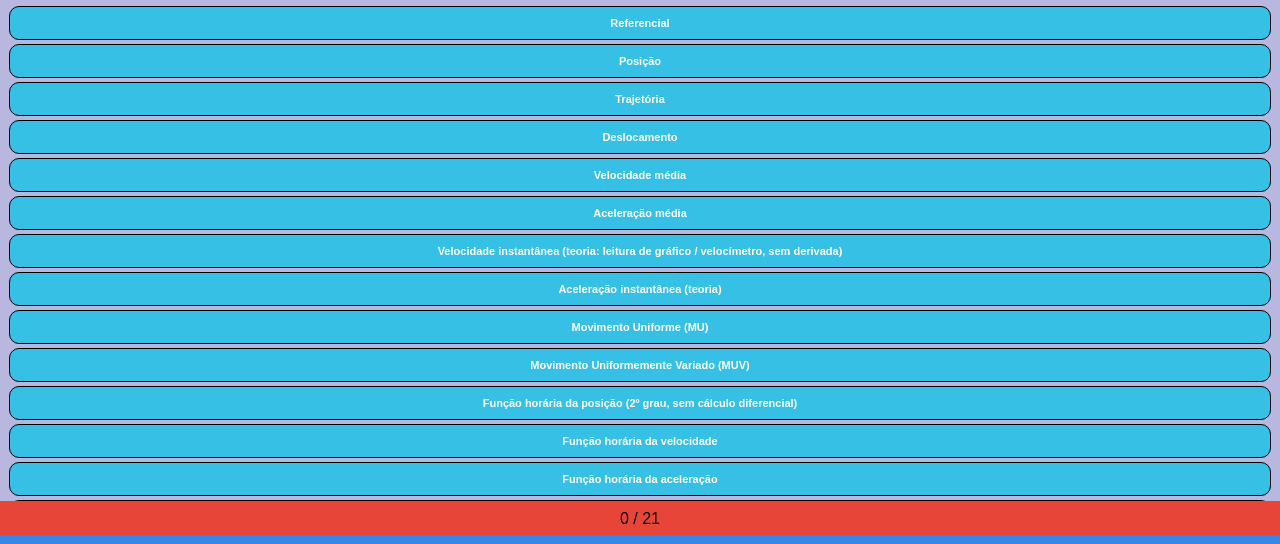
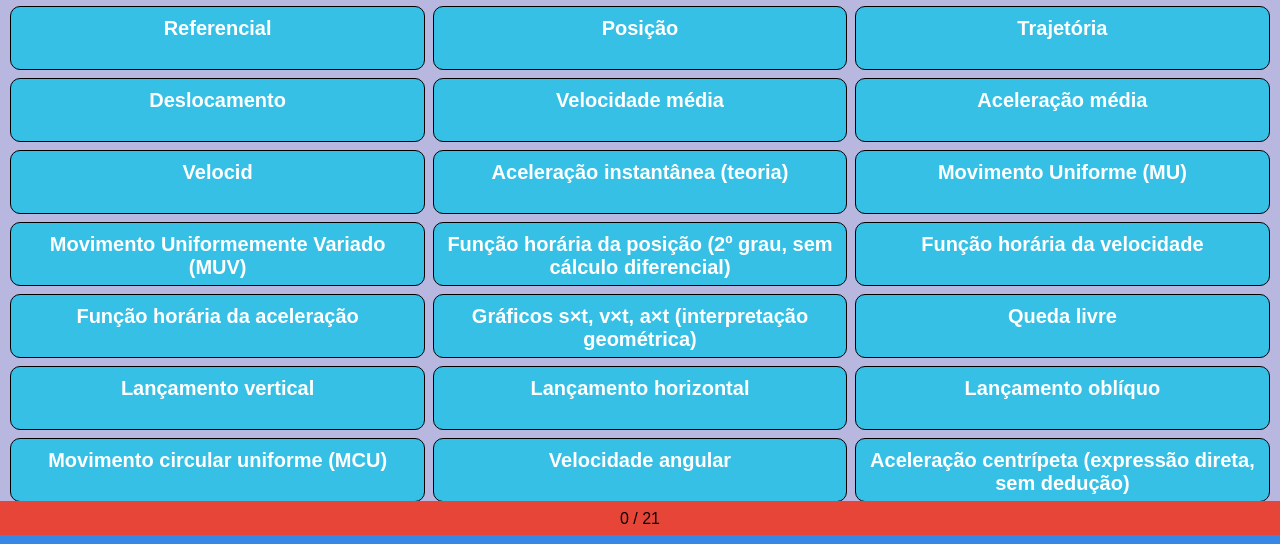
Before and after one commit to nNVoc/stoab, a plain HTML site: page pags/fisica.html in a window 1280 px wide. Shown: the part 229-773 px from the top of the page. Drawn offline with Linux system fonts and the light colour scheme.

Commit message:
media querys v1

```diff
--- a/pags/estilos/media-query.css
+++ b/pags/estilos/media-query.css
@@ -10,4 +10,21 @@
     body {
         background-color: rgb(183, 183, 224);
     }
+
+    ul {
+        display: grid;
+        grid-template-columns: repeat(2, 48vw);
+        grid-row-start: 100px;
+        justify-content: center;
+    }
+
+    .item {
+        font-size: 20px;
+    }
 }
+
+@media screen and (min-width: 1200px) {
+    ul {
+        grid-template-columns: repeat(3, 33vw);
+    }
+}
--- a/pags/estilos/style.css
+++ b/pags/estilos/style.css
@@ -46,7 +46,7 @@ ul {
     list-style: none;
 }
 
-li.li-2nd > ul {
+li > ul {
     padding: 5px;
 
     font-size: 11px;
@@ -56,7 +56,7 @@ li.li-2nd > ul {
 .item {
     background-color: var(--color3);
     border-radius: 10px;
-    color:white;
+    color:rgb(255, 255, 255);
     text-align: center;
     border: 1px solid black;
     margin: 4px;
@@ -78,10 +78,14 @@ li.li-2nd > ul {
     border-radius: 10px;
     padding: 10px;
     width: 100%;
-
+    height: 100%;
 
     cursor: pointer;
     box-sizing: border-box;
+}
+
+.item label:hover {
+    background-color: rgb(214, 214, 214);
 }
 
 input[type="checkbox"] {
--- a/pags/fisica.html
+++ b/pags/fisica.html
@@ -29,7 +29,7 @@
                         <li>Deslocamento</li>
                         <li>Velocidade média</li>
                         <li>Aceleração média</li>
-                        <li>Velocidade instantânea (teoria: leitura de gráfico / velocímetro, sem derivada)</li>
+                        <li>Velocid</li>
                         <li>Aceleração instantânea (teoria)</li>
                         <li>Movimento Uniforme (MU)</li>
                         <li>Movimento Uniformemente Variado (MUV)</li>
--- a/pags/mat.js
+++ b/pags/mat.js
@@ -1,11 +1,15 @@
 var itens = document.querySelectorAll("ul>li");
 var li2nds = document.querySelectorAll(".li-2nd");
 var li1sts = document.querySelectorAll(".li-1st");
-let tab = [1, 0]
 
 function setchecked(key) {
     return localStorage.getItem(key) === "true";
 }
+
+const maior = [...itens].reduce((a,b) => b.innerText.length > a.innerText.length ? b : a);
+document.querySelectorAll("ul").forEach(ul => {
+    ul.style.gridAutoRows = `${maior.innerText.length * 1.2}px`;
+})
 
 itens.forEach((item, i) => {
     var checkbox = document.createElement("input");
```
